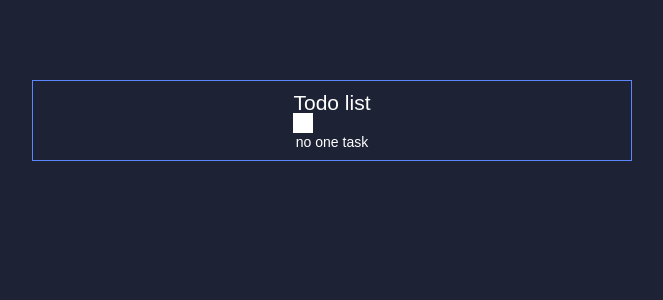
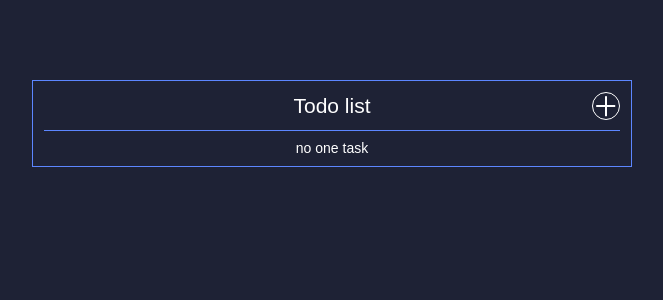
Before and after one commit to Urfeen/todo-lilst, a React (Create React App) app: page / in a window 1280 px wide. Shown: the top 300 px of the page, without its empty margins (308-971 px from the left). Built offline with nearby package versions, Linux system fonts and the light colour scheme.

Commit message:
feat: modal

```diff
--- a/src/components/AddButton/AddButton.scss
+++ b/src/components/AddButton/AddButton.scss
@@ -1,5 +1,26 @@
 .btn_add {
-  width: 20px;
-  height: 20px;
-  background-color: #fff;
+  width: 100%;
+  height: 100%;
+  border-radius: 50%;
+  border: 1px solid #fff;
+
+  &::after,
+  &::before {
+    content: "";
+    position: absolute;
+    top: 50%;
+    left: 50%;
+    width: 70%;
+    height: 2px;
+    background-color: #fff;
+  }
+  &::before {
+    transform: translate(-50%, -50%) rotate(90deg);
+  }
+  &::after {
+    transform: translate(-50%, -50%);
+  }
+  &:hover {
+    transform: scale(1.1);
+  }
 }
--- a/src/components/Modal/Modal.jsx
+++ b/src/components/Modal/Modal.jsx
@@ -4,6 +4,43 @@ import { createPortal } from "react-dom";
 
 const Modal = ({ children, onClose: close }) => {
   const modalRoot = document.createElement('div');
+  modalRoot.id = 'modal-root';
+
+  const transitionEndHandler = e => {
+    if (e.propertyName !== "opacity" || this.state.fadeType === "in") return;
+    if (this.state.fadeType === "out") {
+      this.props.onClose();
+    }
+  };
+
+  // { fadeType: null };
+  // background = React.createRef();
+  // componentDidMount() {
+  //     window.addEventListener("keydown", this.onEscKeyDown, false);
+  //     setTimeout(() => this.setState({ fadeType: "in" }), 0);
+  //   }
+  // componentDidUpdate(prevProps, prevState) {
+  //     if (!this.props.isOpen && prevProps.isOpen) {
+  //       this.setState({ fadeType: "out" });
+  //     }
+  //   }
+  // componentWillUnmount() {
+  //     window.removeEventListener("keydown", this.onEscKeyDown, false);
+  //   }
+  // transitionEnd = e => {
+  //     if (e.propertyName !== "opacity" || this.state.fadeType === "in") return;
+  // if (this.state.fadeType === "out") {
+  //       this.props.onClose();
+  //     }
+  //   };
+  // onEscKeyDown = e => {
+  //     if (e.key !== "Escape") return;
+  //     this.setState({ fadeType: "out" });
+  //   };
+  // handleClick = e => {
+  //     e.preventDefault();
+  //     this.setState({ fadeType: "out" });
+  //   };
 
   useEffect(() => {
     document.body.appendChild(modalRoot);
@@ -14,7 +51,30 @@ const Modal = ({ children, onClose: close }) => {
 
   return (
     createPortal(
-      <div>{children}</div>,
+      <>
+        <div className="modal-box"
+        // id={this.props.id}
+        // size={this.props.size}
+        // onTransitionEnd={this.transitionEnd}
+        // fadeType={this.state.fadeType}
+        >
+          <div className="modal-box__header">
+            <h4 className="modal-box__title">Title Of Modal</h4>
+            <button onClick={typeof close === "function" ? close : ''} className="modal-box__close">
+              ×
+            </button>
+          </div>
+          <div className="modal-box__content">{children}</div>
+          <div className="modal-box__footer">
+            footer
+          </div>
+        </div>
+        <div
+          className="modal-background"
+        // onMouseDown={this.handleClick}
+        // ref={this.background}
+        />
+      </>,
       modalRoot
     )
   )
--- a/src/components/Modal/Modal.scss
+++ b/src/components/Modal/Modal.scss
@@ -0,0 +1,37 @@
+#modal-root {
+  position: fixed;
+  top: 0;
+  left: 0;
+  right: 0;
+  bottom: 0;
+
+  .modal-box {
+    position: absolute;
+    top: 50%;
+    left: 50%;
+    transform: translate(-50%, -70%);
+    z-index: 3;
+
+    max-width: 400px;
+
+    border: 1px solid white;
+
+    &.fade-in {
+      opacity: 1;
+      transition: opacity linear 0.5s; // super slow to see fade works
+    }
+    &.fade-out {
+      opacity: 0;
+      transition: opacity linear 0.5s; // super slow to see fade works
+    }
+  }
+  .modal-background {
+    position: absolute;
+    top: 0;
+    left: 0;
+    right: 0;
+    bottom: 0;
+    background-color: rgba(0, 0, 0, 0.7);
+    z-index: 2;
+  }
+}
--- a/src/components/TodoList.scss
+++ b/src/components/TodoList.scss
@@ -7,8 +7,25 @@
   flex: 1 0 auto;
   max-width: 600px;
   border: 1px solid $blue;
-  padding: 0.8rem 1rem;
+  padding: 0.8rem;
+  header {
+    border-bottom: 1px solid $blue;
+    width: 100%;
+    text-align: center;
+    margin: 0px 0px 0.7rem 0px;
+    position: relative;
+  }
+  &__add-todo {
+    position: absolute;
+    top: 0;
+    right: 0;
+
+    width: 2rem;
+    height: 2rem;
+  }
   h1 {
     font-size: 1.5rem;
+    line-height: 2rem;
+    margin: 0px 0px 10px 0px;
   }
 }
```
Also changed, not shown: src/components/InputText/InputText.jsx (+0 -26 lines).
